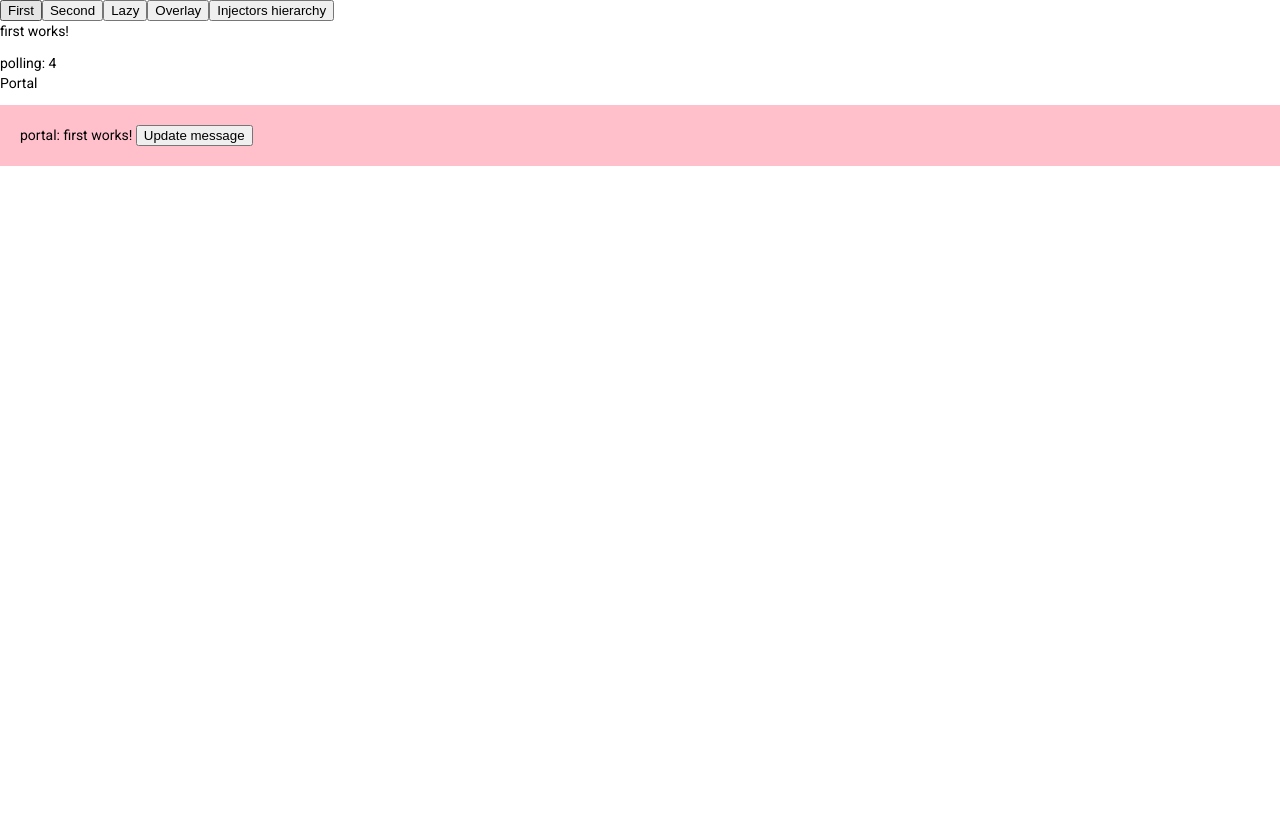
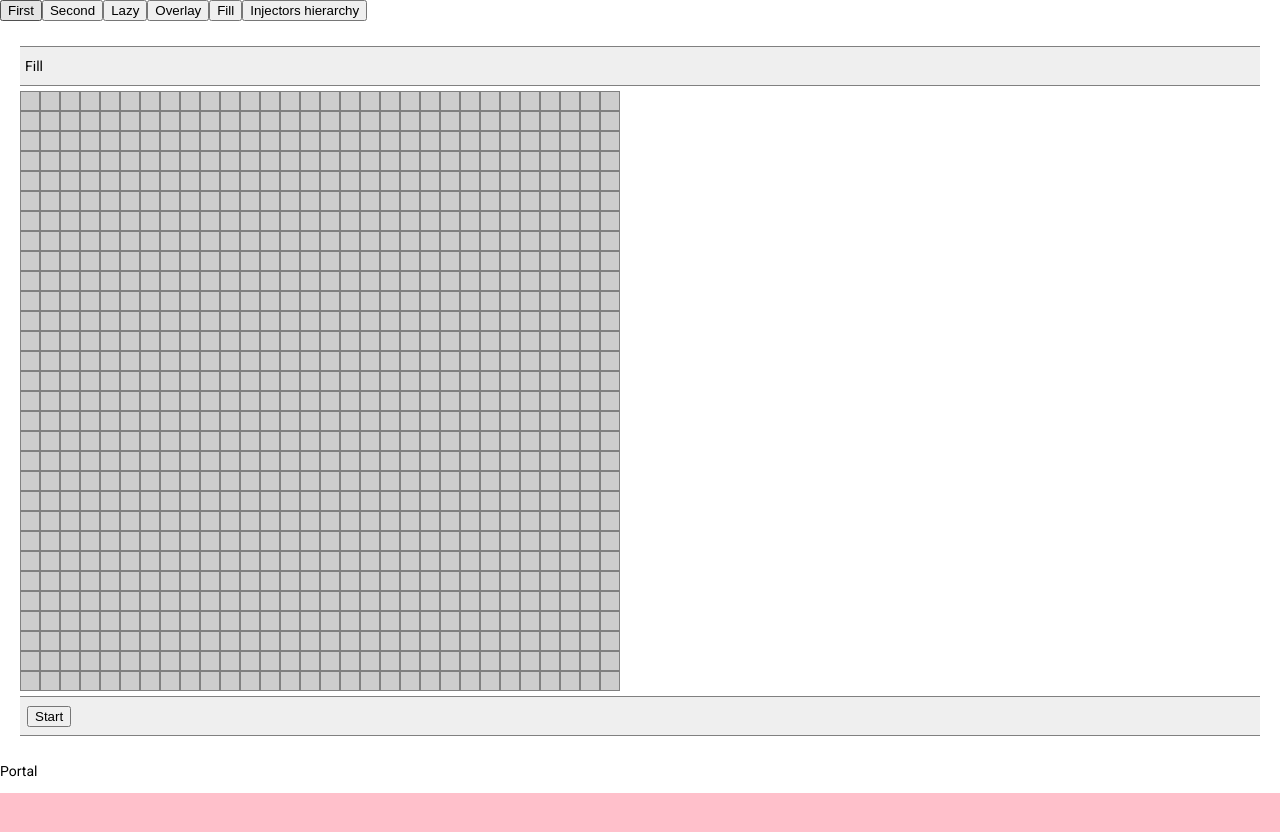
Before and after one commit to wkrasa/-AngularTutorial, an Angular app in the folder angular-tutorial-app/: page /fill in a window 1280 px wide. Before the commit this address led to /first. Before the commit the page ends 800 px from the top, so only its background shows below. Built offline with nearby package versions, Linux system fonts and the light colour scheme.

Commit message:
fill rectangle game

```diff
--- a/angular-tutorial-app/src/app/app-routing.module.ts
+++ b/angular-tutorial-app/src/app/app-routing.module.ts
@@ -1,5 +1,6 @@
 import { NgModule } from '@angular/core';
 import { RouterModule, Routes } from '@angular/router';
+import { FillComponent } from './components/fill/fill.component';
 import { FirstComponent } from './components/first/first.component';
 import { InjectorsHierarchyComponent } from './components/injectors-hierarchy/injectors-hierarchy.component';
 import { OverlayComponent } from './components/overlay/overlay.component';
@@ -19,6 +20,10 @@ const routes: Routes = [
     component: OverlayComponent
   },
   {
+    path: 'fill',
+    component: FillComponent
+  },
+  {
     path: 'injectors-hierarchy',
     component: InjectorsHierarchyComponent
   },
--- a/angular-tutorial-app/src/app/app.component.html
+++ b/angular-tutorial-app/src/app/app.component.html
@@ -2,6 +2,7 @@
 <button routerLink="second">Second</button>
 <button routerLink="lazy">Lazy</button>
 <button routerLink="overlay">Overlay</button>
+<button routerLink="fill">Fill</button>
 <button routerLink="injectors-hierarchy">Injectors hierarchy</button>
 <router-outlet></router-outlet>
 <at-third></at-third>
--- a/angular-tutorial-app/src/app/app.module.ts
+++ b/angular-tutorial-app/src/app/app.module.ts
@@ -35,6 +35,7 @@ import { ExtendedLoggerService } from './services/extended-logger.service';
 import { AppConfig, APP_CONFIG } from './app.config';
 import { InjectorsHierarchyComponent } from './components/injectors-hierarchy/injectors-hierarchy.component';
 import { ConfigurableModule } from './modules/configurable';
+import { FillComponent } from './components/fill/fill.component';
 
 @NgModule({
   declarations: [
@@ -44,6 +45,7 @@ import { ConfigurableModule } from './modules/configurable';
     ThirdComponent,
     OverlayComponent,
     InjectorsHierarchyComponent,
+    FillComponent,
   ],
   imports: [
     BrowserModule,
--- /dev/null
+++ b/angular-tutorial-app/src/app/components/fill/board.ts
@@ -0,0 +1,54 @@
+export interface Cell{
+  isVisited: boolean;
+  x: number;
+  y: number;
+}
+
+export interface Row{
+  cells: Cell[];
+  y: number;
+}
+
+export class Board{
+  rows: Row[] = [];
+  constructor(public height: number, public width: number){
+
+  }
+
+  static create(width: number, height: number): Board{
+      let boad = new Board(height, width);
+      for(let i=0;i<height; ++i){
+        const row:Row = { cells: [], y: i };
+        boad.rows.push(row);
+        for(let j=0;j<width;++j){
+            row.cells.push({ isVisited: false, x: j, y: i })
+        }
+      }
+
+      return boad;
+  }
+
+  getRow(y: number): Row{
+    return this.rows[y];
+  }
+
+  getCell(x: number, y: number): Cell{
+    return this.rows[y].cells[x];
+  }
+
+  visit(cells: Cell){
+    cells.isVisited = true;
+  }
+
+  visitXY(x: number, y: number){
+    this.getCell(x,y).isVisited = true;
+  }
+
+  isRowVisited(y: number){
+    return this.rows[y].cells.filter(cell => !!cell.isVisited).length === 0;
+  }
+
+  isAllVisited(){
+    this.rows.filter(row => !this.isRowVisited(row.y)).length === 0;
+  }
+}
--- /dev/null
+++ b/angular-tutorial-app/src/app/components/fill/fill.component.html
@@ -0,0 +1,15 @@
+<div class="legend" *ngIf="{
+  isFinished: isFinished$ | async,
+  step: step$ | async
+} data">Fill</div>
+<div *ngFor="let row of board.rows" class="row">
+  <div *ngFor="let cell of row.cells" class="cell" [class.visited]="cell.isVisited" (click)="board.visit(cell)">
+  </div>
+</div>
+
+<div class="legend">
+  <button *ngIf="!visitator" (click)="start()">Start</button>
+  <button *ngIf="!!visitator" (click)="stop()">Stop</button>
+  <button *ngIf="!!visitator && !visitator?.isPaused" (click)="pause()">Pause</button>
+  <button *ngIf="!!visitator && !!visitator?.isPaused" (click)="resume()">Resume</button>
+</div>
--- /dev/null
+++ b/angular-tutorial-app/src/app/components/fill/fill.component.scss
@@ -0,0 +1,35 @@
+:host{
+  display: block;
+  padding: 20px;
+
+  .legend{
+    box-sizing: border-box;
+    height: 40px;
+    margin: 5px 0;
+    padding: 5px;
+    border-top: solid 1px gray;
+    border-bottom: solid 1px gray;
+    background: #efefef;
+    display: flex;
+    align-items: center;
+
+    button{
+      margin: 2px;
+    }
+  }
+
+  .row{
+    display: flex;
+
+    .cell{
+      box-sizing: border-box;
+      border:  solid 1px gray;
+      width: 20px;
+      height: 20px;
+      background: #cdcdcd;
+      &.visited{
+        background: green;
+      }
+    }
+  }
+}
--- /dev/null
+++ b/angular-tutorial-app/src/app/components/fill/fill.component.ts
@@ -0,0 +1,46 @@
+import { ChangeDetectionStrategy, Component, OnInit } from '@angular/core';
+import { Observable } from 'rxjs';
+import { tap } from 'rxjs/operators';
+import { Board } from './board';
+import { SimpleBoardVisitator } from './simple-board-visitator';
+
+@Component({
+  selector: 'at-fill',
+  templateUrl: './fill.component.html',
+  styleUrls: ['./fill.component.scss'],
+  changeDetection: ChangeDetectionStrategy.OnPush
+})
+export class FillComponent implements OnInit {
+
+  board: Board = Board.create(30, 30);
+  visitator: SimpleBoardVisitator;
+  isFinished$: Observable<void>;
+  step$: Observable<void>;
+  constructor() { }
+
+  ngOnInit(): void {
+
+  }
+
+  start(){
+    this.board = Board.create(30,30);
+    this.visitator = new SimpleBoardVisitator(this.board);
+    this.isFinished$ = this.visitator.finished$.pipe(tap(() => this.visitator = null));
+    this.step$ = this.visitator.step$;
+    this.visitator.start();
+  }
+
+  stop(){
+    this.visitator.stop();
+    this.visitator = null;
+  }
+
+  pause(){
+    this.visitator?.pause();
+  }
+
+  resume(){
+    this.visitator?.resume();
+  }
+
+}
--- /dev/null
+++ b/angular-tutorial-app/src/app/components/fill/simple-board-visitator.ts
@@ -0,0 +1,62 @@
+import { interval, Observable, Subject, Subscription } from "rxjs";
+import { tap } from "rxjs/operators";
+import { Board } from "./board";
+
+export class SimpleBoardVisitator{
+private subsrciption= new Subscription();
+
+  private x = 0;
+  private y = 0;
+
+  isPaused = false;
+
+  finished = new Subject<void>();
+  finished$ = this.finished.asObservable();
+
+  step = new Subject<void>();
+  step$ = this.step.asObservable();
+
+  constructor(private board: Board){
+
+  }
+
+  start(){
+    this.subsrciption .add(interval(10).pipe(tap(() => {
+      this.visitNext();
+    })).subscribe());
+  }
+
+  pause(){
+    this.isPaused  = true;
+  }
+
+  resume(){
+    this.isPaused  = false;
+  }
+
+  stop(){
+    this.subsrciption.unsubscribe();
+  }
+
+  visitNext(){
+
+    if(this.isPaused){
+      return;
+    }
+
+    if(this.y >= this.board.height){
+      this.subsrciption.unsubscribe();
+      this.finished.next();
+      return;
+    }
+
+    this.board.visitXY(this.x, this.y);
+    this.step.next();
+
+    this.x += 1;
+    if(this.x >= this.board.width){
+      this.x = 0;
+      this.y += 1;
+    }
+  }
+}
```
